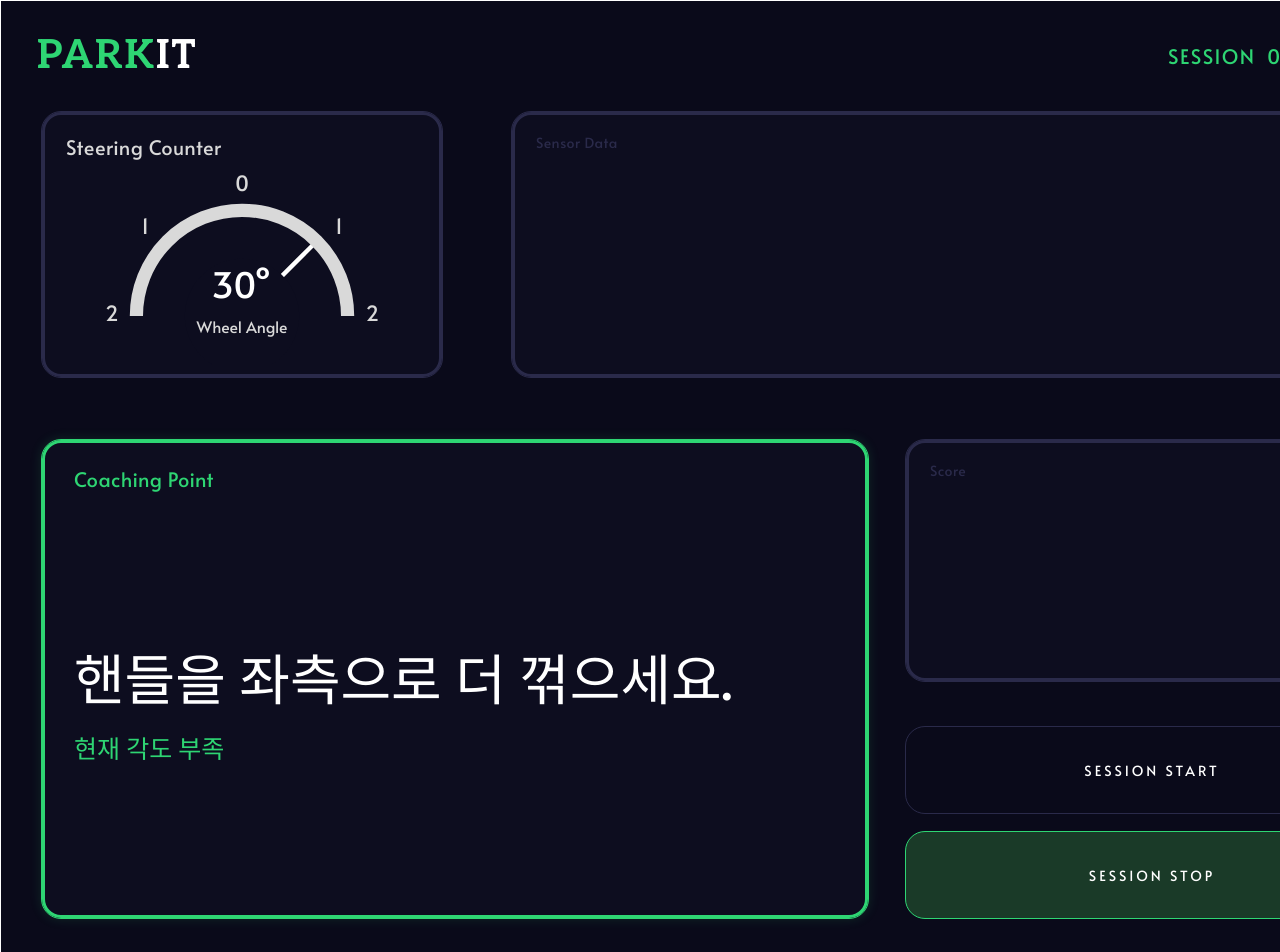
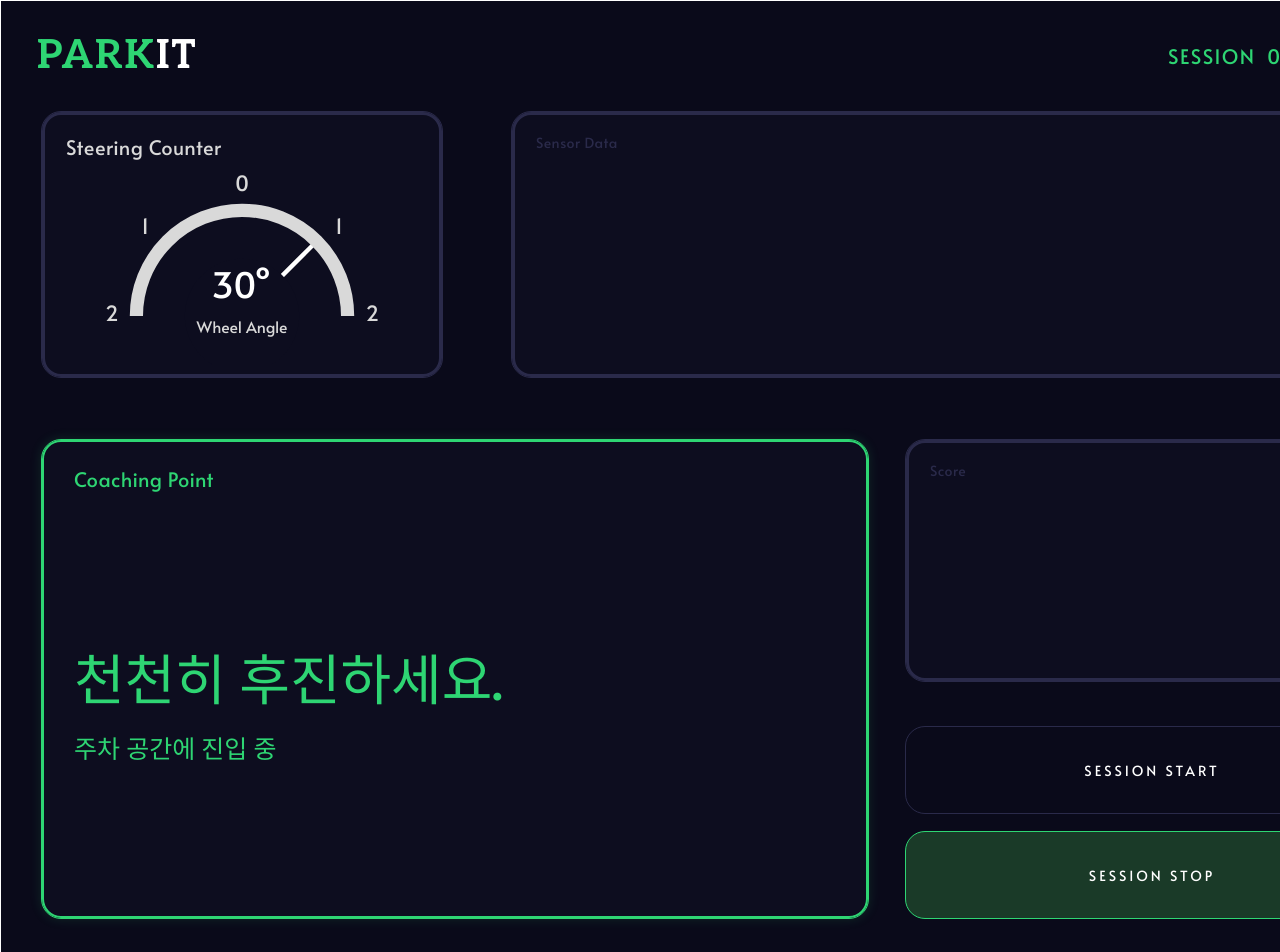
Before and after one commit to Parkit-Team/parkit-client, a React (Vite) app: page / in a window 1280 px wide. Shown: the top 952 px of the page. Built offline with nearby package versions, Linux system fonts and the light colour scheme; a web font is replaced by a local one.

Commit message:
feat: 색상 자동 변경하기

```diff
--- a/src/App.jsx
+++ b/src/App.jsx
@@ -2,6 +2,10 @@ import './App.css';
 import Header from './components/Header';
 import SteeringCounter from './components/SteeringCounter';
 import CoachingPoint from './components/CoachingPoint';
+import coachingTips from './coachingTips.json';
+
+// id로 코칭 데이터 조회
+const getCoaching = (id) => coachingTips.find(tip => tip.id === id) || null;
 
 function SensorData() {
   return (
@@ -31,6 +35,10 @@ function SessionControl() {
 }
 
 function App() {
+  // 여기 숫자만 바꾸면 됨 (1~16) / 나중에 소켓 데이터로 교체
+  const coachingId = 13;
+  const coaching = getCoaching(coachingId);
+
   return (
     <div className="app">
       <Header isRunning={true} sessionTime={81} />
@@ -39,7 +47,6 @@ function App() {
         {/* 상단 행 */}
         <div className="row--top">
           <div className="steering-wrap">
-            {/* 여기서 바퀴 각도 데이터 넣기 */ }
             <SteeringCounter wheelAngle={30} />
           </div>
           <SensorData />
@@ -49,8 +56,9 @@ function App() {
         <div className="row--bottom">
           <div className="coaching-wrap">
             <CoachingPoint
-              message="핸들을 좌측으로 더 꺾으세요."
-              subMessage="현재 각도 부족"
+              message={coaching?.message}
+              subMessage={coaching?.subMessage}
+              level={coaching?.level}
               isRunning={true}
             />
           </div>
--- /dev/null
+++ b/src/coachingTips.json
@@ -0,0 +1,98 @@
+[
+  {
+    "id": 1,
+    "level": "위험",
+    "message": "후방 장애물이 매우 가깝습니다!",
+    "subMessage": "즉시 정지하세요"
+  },
+  {
+    "id": 2,
+    "level": "위험",
+    "message": "전방 충돌 위험!",
+    "subMessage": "브레이크를 밟으세요"
+  },
+  {
+    "id": 3,
+    "level": "위험",
+    "message": "우측 장애물과 거리 10cm 미만!",
+    "subMessage": "즉시 핸들을 좌측으로 꺾으세요"
+  },
+  {
+    "id": 4,
+    "level": "위험",
+    "message": "좌측 장애물과 거리 10cm 미만!",
+    "subMessage": "즉시 핸들을 우측으로 꺾으세요"
+  },
+  {
+    "id": 5,
+    "level": "위험",
+    "message": "핸들이 한계 각도를 초과했습니다!",
+    "subMessage": "핸들을 반대 방향으로 돌리세요"
+  },
+  {
+    "id": 6,
+    "level": "경고",
+    "message": "후방 거리가 가깝습니다.",
+    "subMessage": "속도를 줄이세요"
+  },
+  {
+    "id": 7,
+    "level": "경고",
+    "message": "핸들을 좌측으로 더 꺾으세요.",
+    "subMessage": "현재 각도 부족"
+  },
+  {
+    "id": 8,
+    "level": "경고",
+    "message": "핸들을 우측으로 더 꺾으세요.",
+    "subMessage": "현재 각도 부족"
+  },
+  {
+    "id": 9,
+    "level": "경고",
+    "message": "차량이 주차선에서 벗어나고 있습니다.",
+    "subMessage": "방향을 조정하세요"
+  },
+  {
+    "id": 10,
+    "level": "경고",
+    "message": "핸들을 천천히 풀어주세요.",
+    "subMessage": "조향 과다"
+  },
+  {
+    "id": 11,
+    "level": "경고",
+    "message": "전방 거리가 좁아지고 있습니다.",
+    "subMessage": "속도를 줄이세요"
+  },
+  {
+    "id": 12,
+    "level": "양호",
+    "message": "완벽한 주차 각도입니다.",
+    "subMessage": "현재 방향을 유지하세요"
+  },
+  {
+    "id": 13,
+    "level": "양호",
+    "message": "천천히 후진하세요.",
+    "subMessage": "주차 공간에 진입 중"
+  },
+  {
+    "id": 14,
+    "level": "양호",
+    "message": "핸들을 서서히 펴주세요.",
+    "subMessage": "차량 정렬 중"
+  },
+  {
+    "id": 15,
+    "level": "양호",
+    "message": "주차가 완료되었습니다!",
+    "subMessage": "수고하셨습니다"
+  },
+  {
+    "id": 16,
+    "level": "양호",
+    "message": "좌우 간격이 균형 잡혀 있습니다.",
+    "subMessage": "이대로 진행하세요"
+  }
+]
--- a/src/components/CoachingPoint.jsx
+++ b/src/components/CoachingPoint.jsx
@@ -1,16 +1,36 @@
 import './components.css';
 
-const CoachingPoint = ({ message = '', subMessage = '', isRunning = false }) => {
+// level별 색상 매핑
+const levelStyle = {
+  위험: { color: '#FA3A3A', border: '#FA3A3A', glow: 'rgba(250, 58, 58, 0.15)' },
+  경고: { color: '#FFAA00', border: '#FFAA00', glow: 'rgba(255, 170, 0, 0.15)' },
+  양호: { color: '#2ED573', border: '#2ED573', glow: 'rgba(46, 213, 115, 0.15)' },
+};
+
+// props: message, subMessage, level('위험'|'경고'|'양호'), isRunning
+const CoachingPoint = ({ message = '', subMessage = '', level = '양호', isRunning = false }) => {
+  const style = isRunning ? levelStyle[level] : null;
+
   return (
-    <div className={`card coaching ${isRunning ? 'card--active coaching--active' : ''}`}>
-      <p className="coaching__title">Coaching Point</p>
+    <div
+      className="card coaching"
+      style={isRunning ? {
+        borderColor: style.border,
+        boxShadow: `inset 0 0 0 2px ${style.border}, 0 0 12px ${style.glow}`,
+      } : {}}
+    >
+      <p className="coaching__title" style={isRunning ? { color: style.color } : {}}>
+        Coaching Point
+      </p>
 
       <div className="coaching__body">
-        <p className="coaching__message">
+        <p className="coaching__message" style={isRunning ? { color: style.color } : {}}>
           {message || (isRunning ? '데이터 수신 중...' : '세션이 종료되었습니다.')}
         </p>
         {subMessage && (
-          <p className="coaching__sub">{subMessage}</p>
+          <p className="coaching__sub" style={isRunning ? { color: style.color } : {}}>
+            {subMessage}
+          </p>
         )}
       </div>
     </div>
--- a/src/components/components.css
+++ b/src/components/components.css
@@ -40,7 +40,7 @@
 }
 
 .card--active {
-  border-color: var(--color-green);
+  border-color: 1px solid var(--color-green);
   box-shadow: inset 0 0 0 3px var(--color-green), 0 0 12px rgba(46, 213, 115, 0.15);
 }
 
```
